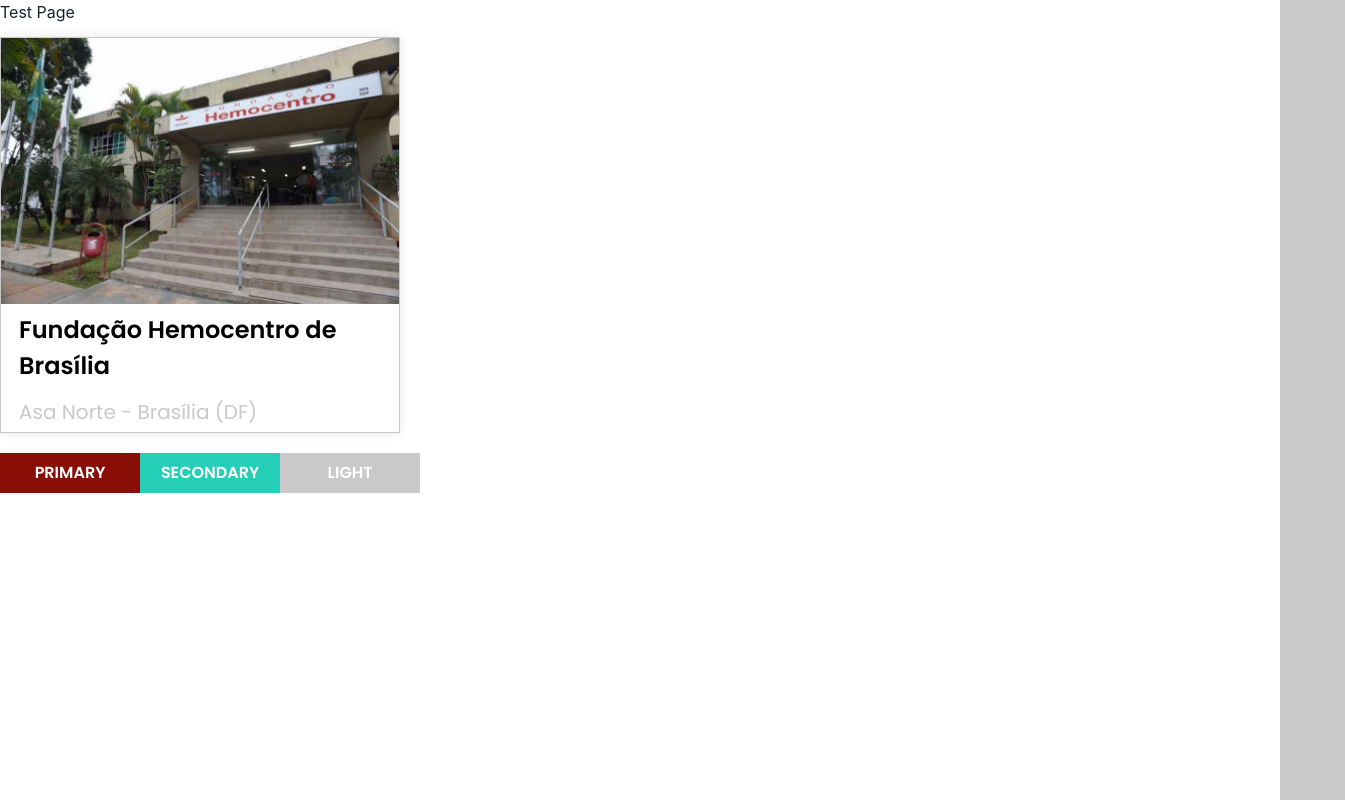
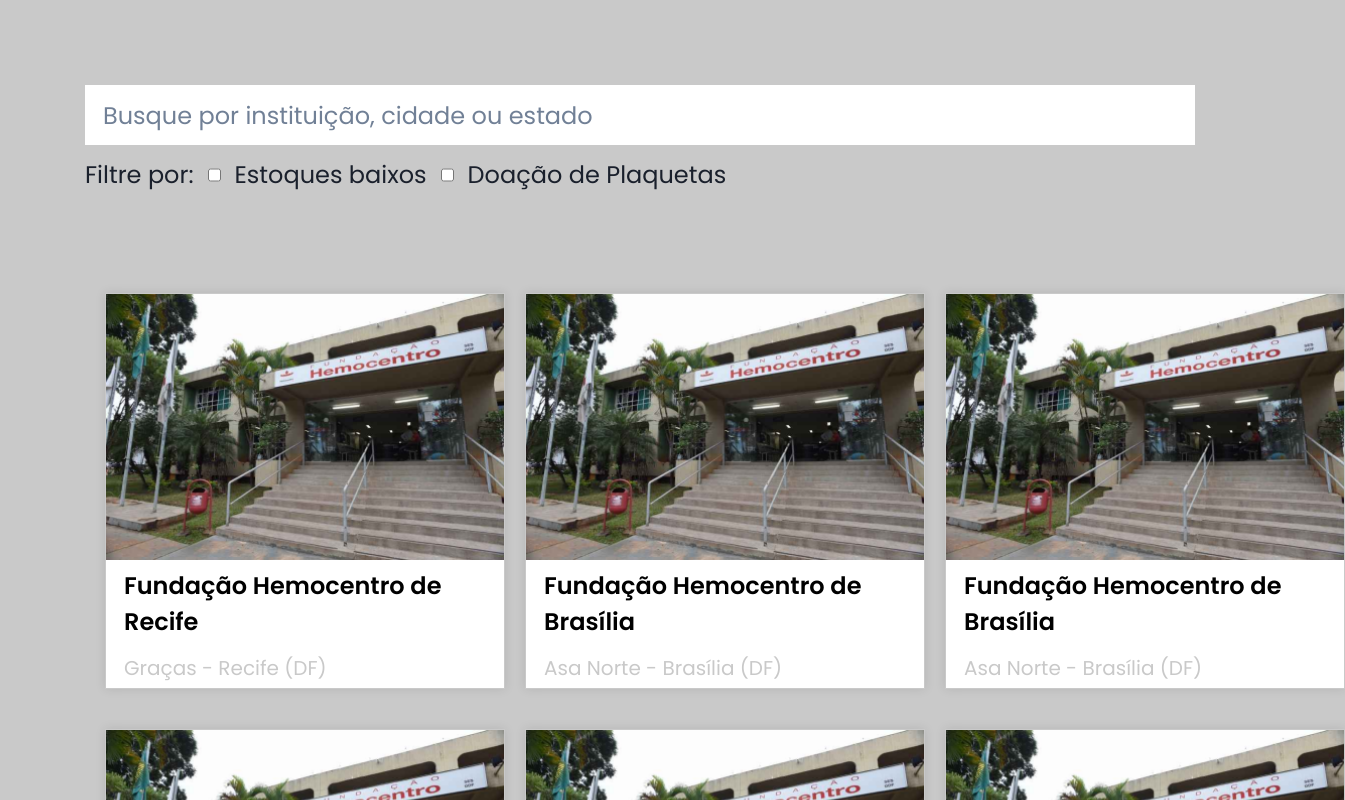
Before and after one commit to mendesmcmg/dohemos-front, a React (Create React App) app: page / in a window 1280 px wide. Shown: the top 800 px of the page, 1345 px wide, since content can reach past the window. Built offline with nearby package versions, Linux system fonts and the light colour scheme.

Commit message:
:sparkles: adds main page

```diff
--- /dev/null
+++ b/src/pages/MainPage/index.jsx
@@ -0,0 +1,45 @@
+import CardImage from "../../components/CardImage";
+import * as S from "./styles";
+import hemocentros from "./mock";
+import { useEffect, useState } from "react";
+
+function MainPage() {
+  const [search, setSearch] = useState("");
+
+  useEffect(() => {}, [search]);
+
+  const handleSearch = (e) => {
+    setSearch(e.target.value);
+  };
+
+  return (
+    <S.Container>
+      <S.SearchBar
+        type="text"
+        onChange={(e) => handleSearch(e)}
+        placeholder="Busque por instituição, cidade ou estado"
+      />
+
+      <S.CheckboxDiv>
+        <S.FilterText>Filtre por: </S.FilterText>
+        <input type="checkbox" id="estoques" name="estoques" value="estoques" />
+        <S.FilterText>Estoques baixos</S.FilterText>
+
+        <input
+          type="checkbox"
+          id="plaquetas"
+          name="plaquetas"
+          value="plaquetas"
+        />
+        <S.FilterText>Doação de Plaquetas</S.FilterText>
+      </S.CheckboxDiv>
+      <S.Grid>
+        {hemocentros.map(({ id, image, title, subtitle }) => (
+          <CardImage key={id} image={image} title={title} subtitle={subtitle} />
+        ))}
+      </S.Grid>
+    </S.Container>
+  );
+}
+
+export default MainPage;
--- /dev/null
+++ b/src/pages/MainPage/mock.js
@@ -0,0 +1,54 @@
+import HemocentroImage from  '../../assets/hemocentro.png' ;
+
+const hemocentros = [
+  {
+    id: 1,
+    title: "Fundação Hemocentro de Recife",
+    subtitle: "Graças - Recife (DF)",
+    image: HemocentroImage,
+  },
+  {
+    id: 2,
+    title: "Fundação Hemocentro de Brasília",
+    subtitle: "Asa Norte - Brasília (DF)",
+    image: HemocentroImage,
+  },
+  {
+    id: 3,
+    title: "Fundação Hemocentro de Brasília",
+    subtitle: "Asa Norte - Brasília (DF)",
+    image: HemocentroImage,
+  },
+  {
+    id: 4,
+    title: "Fundação Hemocentro de Brasília",
+    subtitle: "Asa Norte - Brasília (DF)",
+    image: HemocentroImage,
+  },
+  {
+    id: 5,
+    title: "Fundação Hemocentro de Brasília",
+    subtitle: "Asa Norte - Brasília (DF)",
+    image: HemocentroImage,
+  },
+  {
+    id: 6,
+    title: "Fundação Hemocentro de Brasília",
+    subtitle: "Asa Norte - Brasília (DF)",
+    image: HemocentroImage,
+  },
+  {
+    id: 7,
+    title: "Fundação Hemocentro Sul de Brasília",
+    subtitle: "Asa Sul - Brasília (DF)",
+    image: HemocentroImage,
+  },
+  {
+    id: 8,
+    title: "Fundação Hemocentro de Brasília",
+    subtitle: "Asa Norte - Brasília (DF)",
+    image: HemocentroImage,
+  }
+]
+
+export default hemocentros
--- /dev/null
+++ b/src/pages/MainPage/styles.js
@@ -0,0 +1,41 @@
+import styled from "styled-components";
+
+export const Container = styled.div`
+  width: 100%;
+  min-height: 100vh;
+  background-color: #c9c9c9;
+  display: flex;
+  flex-direction: column;
+  font-family: "Poppins", sans-serif;
+  font-size: 24px;
+  align-items: center;
+  padding: 0 85px;
+`;
+
+export const SearchBar = styled.input`
+  height: 60px;
+  padding: 14px 18px;
+  margin-top: 85px;
+  width: 100%;
+`;
+
+export const CheckboxDiv = styled.div`
+  width: 100%;
+  display: flex;
+  gap: 14px;
+  margin-top: 12px;
+  margin-bottom: 60px;
+`;
+
+export const FilterText = styled.span``;
+
+export const Grid = styled.div`
+  display: grid;
+  grid-template-columns: repeat(3, 1fr);
+  grid-gap: 20px;
+  width: 100%;
+  padding: 20px;
+  margin-top: 20px;
+  align-items: center;
+  justify-items: center;
+`;
--- a/src/routes.js
+++ b/src/routes.js
@@ -4,13 +4,14 @@
 import EditProfilePage from "./pages/EditProfile";
 import ImportantInformationPage from "./pages/ImportantInformation";
 import LoginPage from "./pages/Login";
+import MainPage from "./pages/MainPage";
 import PersonalInfoPage from "./pages/PersonalInfo";
 import TestPage from "./pages/TestPage";
 
 function RoutesComponent() {
   return (
     <Routes>
-      <Route path="/" element={<TestPage />} />
+      <Route path="/" element={<MainPage />} />
       <Route path="/teste" element={<TestPage />} />
       <Route path="/about-us" element={<AboutUsPage />} />
       <Route path="/almost-there" element={<AlmostTherePage />} />
```
